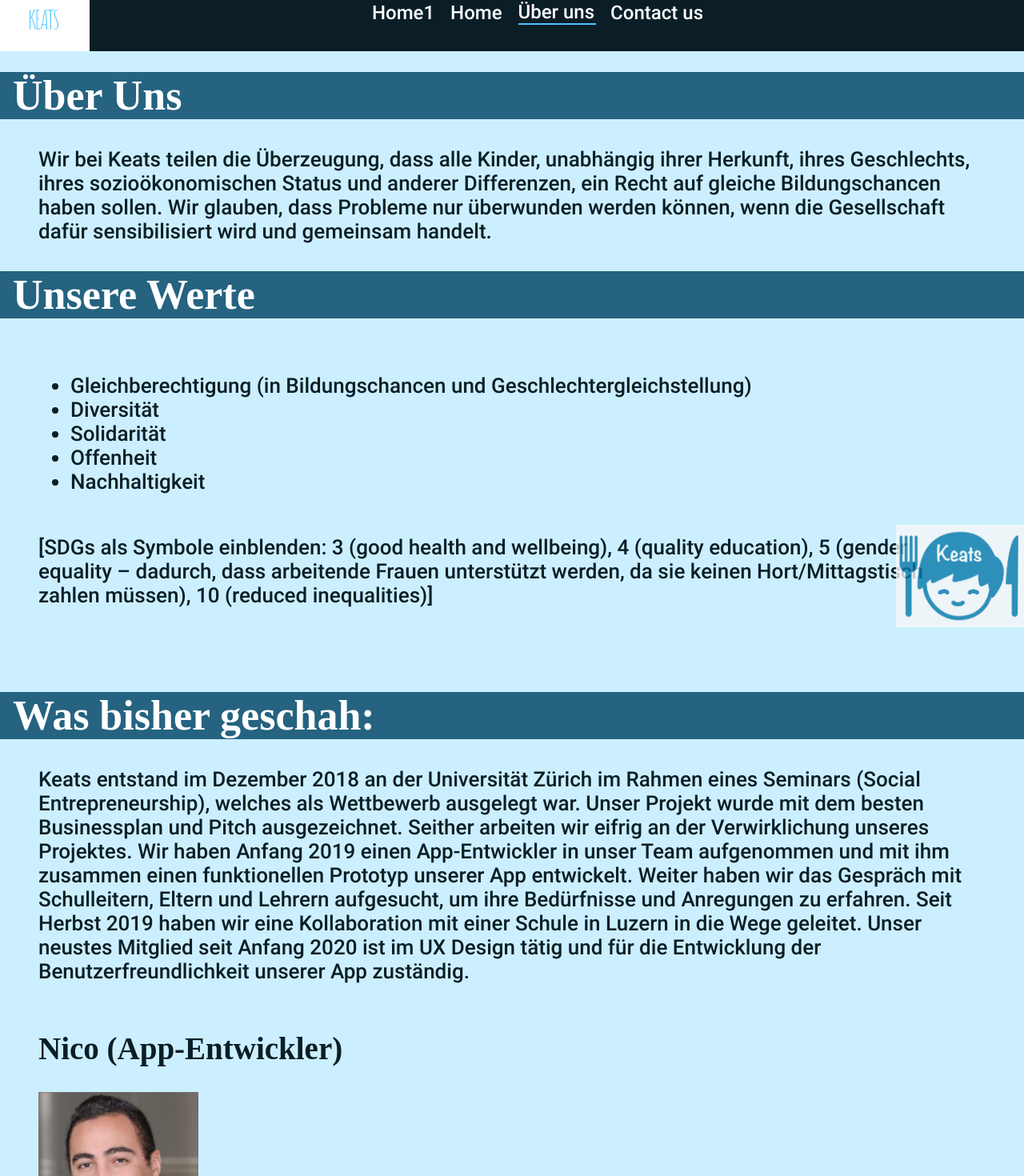
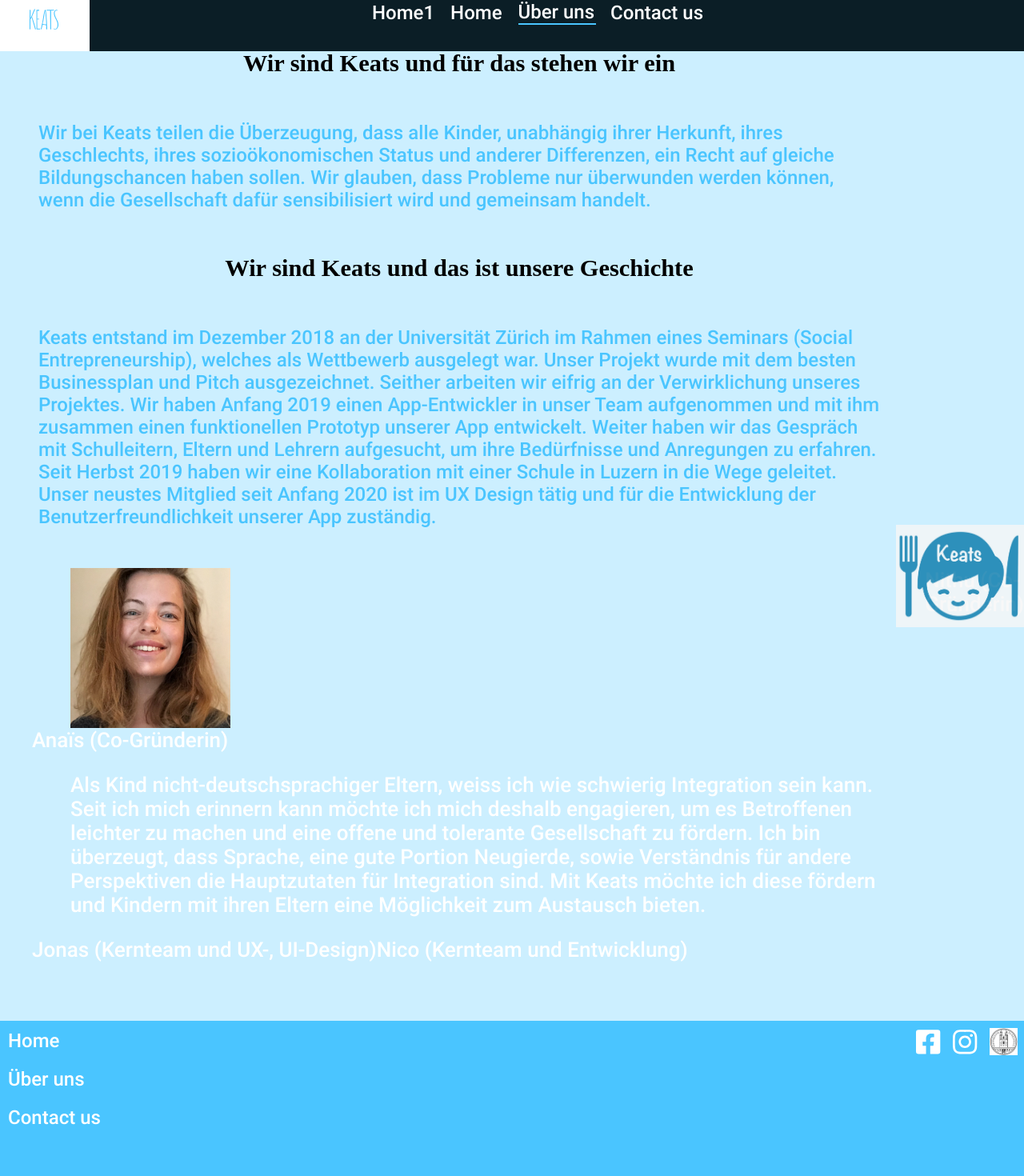
Before and after one commit to majogw/Keats-Project, a React (Create React App) app: page /aboutus in a window 1280 px wide. Shown: the part 16-1486 px from the top of the page at 80% size. Built offline with nearby package versions, Linux system fonts and the light colour scheme; a web font is replaced by a local one.

Commit message:
Disenio de Team styled components
Disenio team styled Component

```diff
--- a/src/App.css
+++ b/src/App.css
@@ -158,8 +158,8 @@ div {
   display: flex;
   flex-direction: column;
   width: 100%;
-  border: 1px solid black;
-  background-color: #0b1e26;
+  border: 1px solid #4ac5ff;
+  background-color: #4ac5ff;
   min-height: 20rem;
 }
 .icon-container {
--- a/src/Components/CajitaÜberUns.js
+++ b/src/Components/CajitaÜberUns.js
@@ -1,7 +1,6 @@
 import React from 'react';
-import {useHistory} from 'react-router-dom';
-import {Team} from './Team';
+import {Grupo} from './Grupo';
 
 export const CajitaÜberUns = () => {
-  return <Team></Team>;
+  return <Grupo></Grupo>;
 };
--- a/src/Components/Form.js
+++ b/src/Components/Form.js
@@ -1,8 +1,5 @@
-import React from 'react';
-import {useHistory} from 'react-router-dom';
 import {FontAwesomeIcon} from '@fortawesome/react-fontawesome';
-import {useState} from 'react';
-import {icon} from '@fortawesome/fontawesome-svg-core';
+import React, {useState} from 'react';
 import {sendEmailRequest} from '../api/requests';
 
 export const Form = () => {
@@ -37,6 +34,9 @@ export const Form = () => {
 
   return (
     <div className='forma-principal'>
+      <div className=' tituloforma'>
+        <h3>Wir freuen uns auf deine Nachricht</h3>
+      </div>
       <div className='nombre-forma'>
         <label>Name</label>
         <div className='input-forma'>
--- /dev/null
+++ b/src/Components/Grupo.js
@@ -0,0 +1,183 @@
+import React from 'react';
+import styled from 'styled-components';
+import fotoAnais from './Images/Anais.jpg';
+
+export const PrincipalGrupo = styled.div`
+  display: flex;
+  width: 100%;
+  flex-wrap: wrap;
+  flex-direction: row;
+  margin: 3rem;
+  background-color: #ccefff;
+  font-family: 'Roboto-Medium';
+`;
+export const TotalTextoa = styled.div`
+  display: flex;
+  flex-direction: column;
+  justify-content: center;
+  align-items: center;
+`;
+
+export const MarcoTitulo = styled.div`
+  display: flex;
+  flex-direction: column;
+  justify-content: space-evenly;
+  align-items: center;
+  align-content: center;
+`;
+
+export const TituloSind = styled.h3`
+  display: flex;
+  color: black;
+`;
+export const MarcoTextoa = styled.div`
+  display: flex;
+  flex-direction: column;
+  justify-content: center;
+  align-items: center;
+  width: 71.75rem;
+`;
+export const TextoSind = styled.p`
+  display: flex;
+  font-size: 1.5rem;
+  color: #4ac5ff;
+`;
+export const MarcoTituloa = styled.div`
+  display: flex;
+`;
+
+export const TituloGeschihte = styled.h3`
+  display: flex;
+  color: black;
+`;
+export const MarcoTextob = styled.div`
+  display: flex;
+  justify-content: center;
+  width: 71.75rem;
+`;
+export const TextoGeschichte = styled.p`
+  display: flex;
+  font-size: 1.5rem;
+  color: #4ac5ff;
+`;
+export const MarcoGraf = styled.div`
+  display: flex;
+  flex-direction: column;
+`;
+
+export const GrupoCuatro = styled.ul`
+  display: flex;
+  flex-direction: column;
+`;
+
+export const ChicasMarco = styled.li`
+  display: flex;
+  flex-direction: row;
+`;
+export const ChicosMarco = styled.li`
+  display: flex;
+  flex-direction: row;
+`;
+
+export const Anais = styled.li`
+  display: flex;
+`;
+
+export const MarcoAnais = styled.div`
+  display: flex;
+  flex-direction: column;
+`;
+
+export const TextoAnais = styled.p`
+  display: flex;
+`;
+
+export const Anaispic = styled.img`
+  display: flex;
+  width: 12.5rem;
+  height: 12.5rem;
+  margin-left: 3rem;
+  outline-color: transparent;
+  outline-style: dotted;
+`;
+
+export const Jonas = styled.li`
+  display: flex;
+`;
+
+export const Nithu = styled.li`
+  display: flex;
+`;
+
+export const Nico = styled.li`
+  display: flex;
+`;
+
+export const Grupo = () => {
+  return (
+    <PrincipalGrupo>
+      <TotalTextoa>
+        <MarcoTitulo>
+          <TituloSind>Wir sind Keats und für das stehen wir ein</TituloSind>
+        </MarcoTitulo>
+        <MarcoTextoa>
+          <TextoSind>
+            Wir bei Keats teilen die Überzeugung, dass alle Kinder, unabhängig
+            ihrer Herkunft, ihres Geschlechts, ihres sozioökonomischen Status
+            und anderer Differenzen, ein Recht auf gleiche Bildungschancen haben
+            sollen. Wir glauben, dass Probleme nur überwunden werden können,
+            wenn die Gesellschaft dafür sensibilisiert wird und gemeinsam
+            handelt.
+          </TextoSind>
+        </MarcoTextoa>
+        <MarcoTituloa>
+          <TituloGeschihte>
+            Wir sind Keats und das ist unsere Geschichte
+          </TituloGeschihte>
+        </MarcoTituloa>
+        <MarcoTextob>
+          <TextoGeschichte>
+            Keats entstand im Dezember 2018 an der Universität Zürich im Rahmen
+            eines Seminars (Social Entrepreneurship), welches als Wettbewerb
+            ausgelegt war. Unser Projekt wurde mit dem besten Businessplan und
+            Pitch ausgezeichnet. Seither arbeiten wir eifrig an der
+            Verwirklichung unseres Projektes. Wir haben Anfang 2019 einen
+            App-Entwickler in unser Team aufgenommen und mit ihm zusammen einen
+            funktionellen Prototyp unserer App entwickelt. Weiter haben wir das
+            Gespräch mit Schulleitern, Eltern und Lehrern aufgesucht, um ihre
+            Bedürfnisse und Anregungen zu erfahren. Seit Herbst 2019 haben wir
+            eine Kollaboration mit einer Schule in Luzern in die Wege geleitet.
+            Unser neustes Mitglied seit Anfang 2020 ist im UX Design tätig und
+            für die Entwicklung der Benutzerfreundlichkeit unserer App
+            zuständig.
+          </TextoGeschichte>
+        </MarcoTextob>
+      </TotalTextoa>
+      <MarcoGraf>
+        <GrupoCuatro>
+          <ChicasMarco>
+            <MarcoAnais>
+              <Anaispic alt='foto' src={fotoAnais} />
+              <Anais>Anaïs (Co-Gründerin)</Anais>
+              <TextoAnais>
+                Als Kind nicht-deutschsprachiger Eltern, weiss ich wie schwierig
+                Integration sein kann. Seit ich mich erinnern kann möchte ich
+                mich deshalb engagieren, um es Betroffenen leichter zu machen
+                und eine offene und tolerante Gesellschaft zu fördern. Ich bin
+                überzeugt, dass Sprache, eine gute Portion Neugierde, sowie
+                Verständnis für andere Perspektiven die Hauptzutaten für
+                Integration sind. Mit Keats möchte ich diese fördern und Kindern
+                mit ihren Eltern eine Möglichkeit zum Austausch bieten.
+              </TextoAnais>
+            </MarcoAnais>
+            <Nithu>Nithu (Co-Gründerin)</Nithu>
+          </ChicasMarco>
+          <ChicosMarco>
+            <Jonas>Jonas (Kernteam und UX-, UI-Design)</Jonas>
+            <Nico>Nico (Kernteam und Entwicklung)</Nico>
+          </ChicosMarco>
+        </GrupoCuatro>
+      </MarcoGraf>
+    </PrincipalGrupo>
+  );
+};
--- a/src/Components/Nuevo/Nuevo.js
+++ b/src/Components/Nuevo/Nuevo.js
@@ -1,4 +1,6 @@
 import {CuartoComponente} from 'Components/CuartoComponente';
+import {Footer} from 'Components/Footer';
+import {Navigation} from 'Components/Navigation';
 import {PrimerComponente} from 'Components/PrimerComponente';
 import {SegundoComponente} from 'Components/SegundoComponente';
 import {TercerComponente} from 'Components/TercerComponente';
@@ -30,11 +32,10 @@ export const Nuevo = () => {
       <BigComponent color={'white'} activeCircle={3} arrow={undefined}>
         <CuartoComponente></CuartoComponente>
       </BigComponent>
-      <BigComponent
-        color={'#4ac5ff'}
-        activeCircle={3}
-        arrow={undefined}
-      ></BigComponent>
+      <BigComponent color={'#4ac5ff'} activeCircle={3} arrow={undefined}>
+        <Navigation></Navigation>
+        <Footer></Footer>
+      </BigComponent>
     </div>
   );
 };
--- a/src/Components/Team.js
+++ b/src/Components/Team.js
@@ -1,9 +1,7 @@
 import React from 'react';
-import {useHistory} from 'react-router-dom';
-
+import fotoAnais from './Images/Anais.jpg';
+import fotoJonas from './Images/Jonas.jpg';
 import fotoNico from './Images/Nico.jpg';
-import fotoJonas from './Images/Jonas.jpg';
-import fotoAnais from './Images/Anais.jpg';
 import fotoNithu from './Images/Nithu.jpg';
 import UnsereWerte from './UnsereWerte';
 
```
Also changed, not shown: src/App.js (+8 -13 lines), 1 other file (tests, documents, lock files or other folders).
